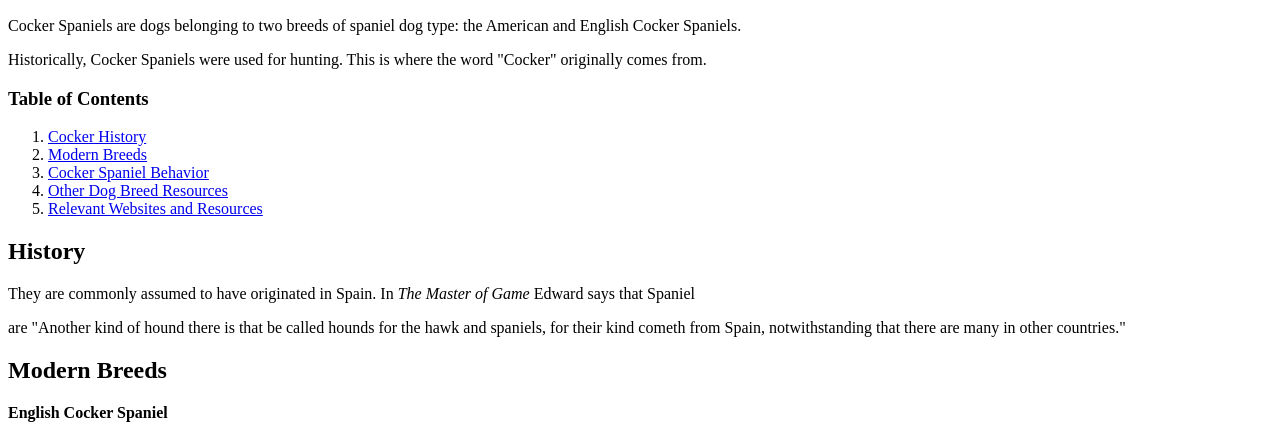
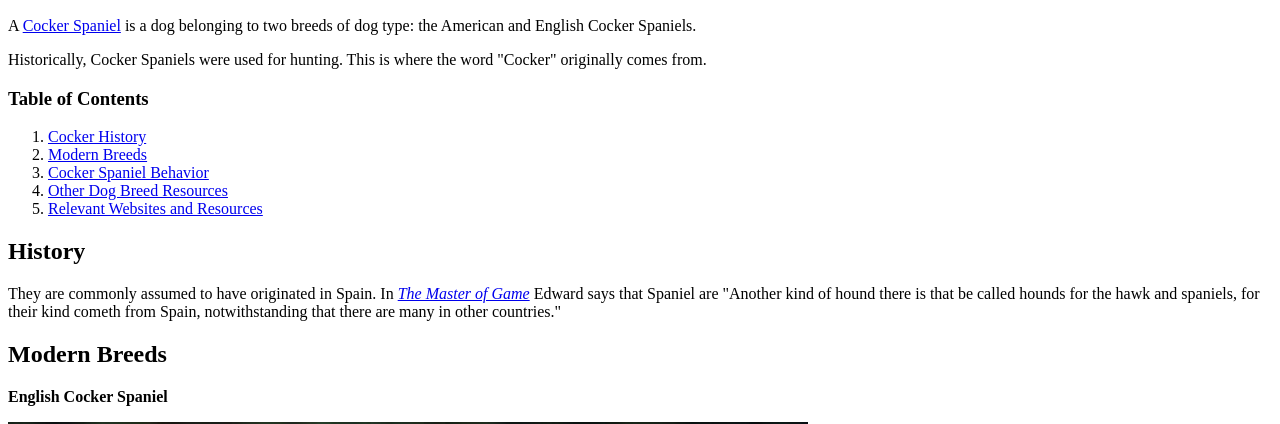
Before and after one commit to rmreardon/rmreardon.github.io, a plain HTML site: page assignment3.html in a window 1280 px wide. Shown: the part 583-1007 px from the top of the page. Drawn offline with Linux system fonts and the light colour scheme.

Commit message:
update assignment3

```diff
--- a/assignment3.html
+++ b/assignment3.html
@@ -7,7 +7,7 @@
   <body>
     <h1><strong>Cocker Spaniel</strong></h1>
     <img src="./img/cockerprofile.png" width="400" height="500" alt="Black Cocker Spaniel on a Couch">
-    <p>Cocker Spaniels are dogs belonging to two breeds of spaniel dog type: the American and English Cocker Spaniels.</p>
+    <p>A <a href=https://en.wikipedia.org/wiki/Cocker_Spaniel>Cocker Spaniel</a> is a dog belonging to two breeds of dog type: the American and English Cocker Spaniels.</p>
     <p>Historically, Cocker Spaniels were used for hunting. This is where the word "Cocker" originally comes from. </p>
 
     <h3>Table of Contents</h3>
@@ -20,8 +20,7 @@
     </ol>
 
     <h2 id="history"><strong>History</strong></h2>
-    <p>They are commonly assumed to have originated in Spain. In <em>The Master of Game</em> Edward says that Spaniel</p>
-    <p>are "Another kind of hound there is that be called hounds for the hawk and spaniels, for their kind cometh from Spain, notwithstanding that there are many in other countries."</p>
+    <p>They are commonly assumed to have originated in Spain. In <a href=https://en.wikipedia.org/wiki/The_Master_of_Game><em>The Master of Game</em></a> Edward says that Spaniel are "Another kind of hound there is that be called hounds for the hawk and spaniels, for their kind cometh from Spain, notwithstanding that there are many in other countries."</p>
 
     <h2 id="modernbreeds"><strong>Modern Breeds</strong></h2>
     <p><strong>English Cocker Spaniel</strong></p>
```
